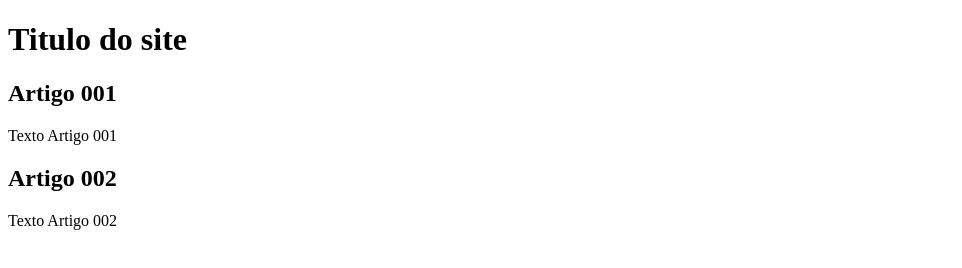
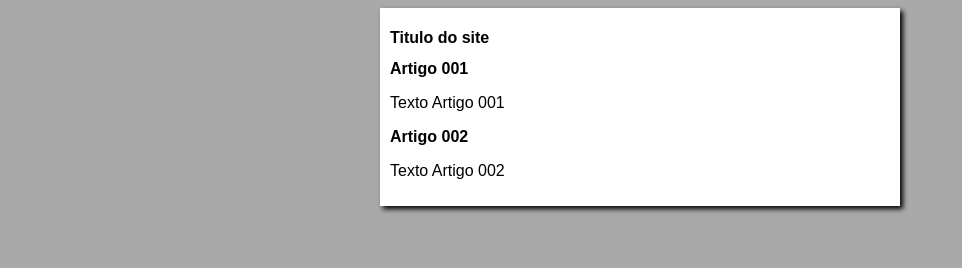
Before and after one commit to MacedoP/Projeto-site, a plain HTML site: page index.html in a window 1280 px wide. Shown: the whole page, without its empty margins (0-962 px from the left). Drawn offline with Linux system fonts and the light colour scheme.

Commit message:
trabalhando no design

```diff
--- a/index.html
+++ b/index.html
@@ -3,7 +3,8 @@
 <head>
     <meta charset="UTF-8">
     <meta name="viewport" content="width=device-width, initial-scale=1.0">
-    <title>Titlo do site</title>
+    <title>Design do site</title>
+    <link rel="stylesheet" href="style.css">
 </head>
 <body>
     <main>
--- /dev/null
+++ b/style.css
@@ -0,0 +1,15 @@
+*{
+
+    font-family: Arial, Helvetica, sans-serif;
+    font-size: 16px;
+}
+body{
+    background-color: darkgray;
+}
+main{
+    background-color: #fff;
+    width: 500px;
+    margin: auto;
+    box-shadow: 3px 3px 5px black;
+    padding: 10px;
+}
```
